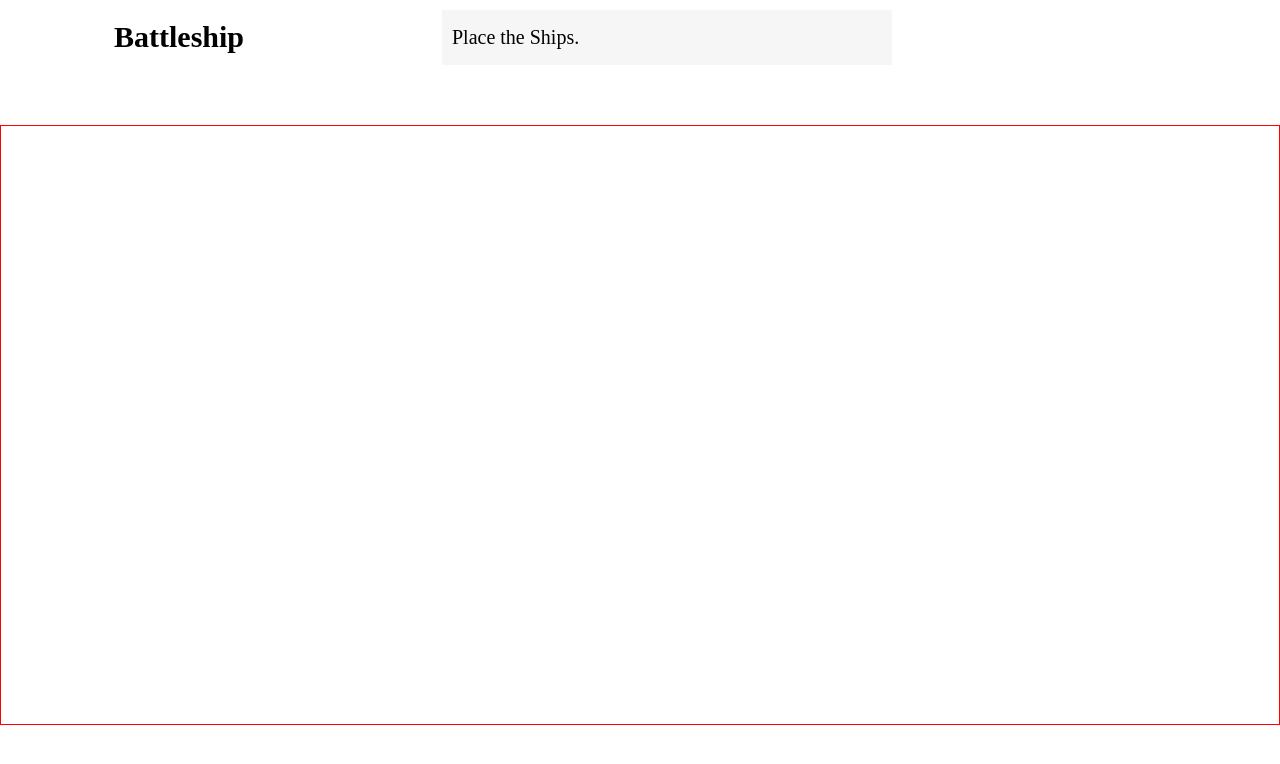
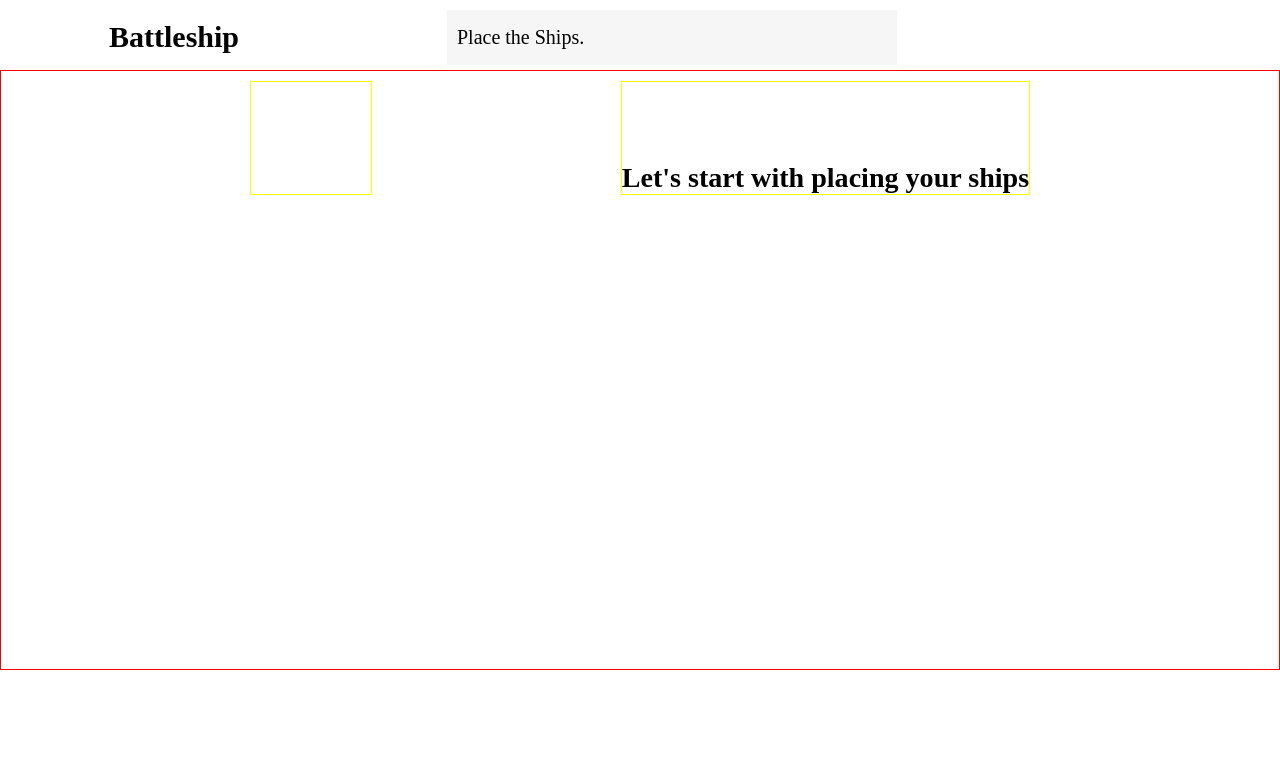
Before and after one commit to HamzaIbrahimi/Battleship, a website built with webpack: page src/template.html in a window 1280 px wide. Built offline with nearby package versions, Linux system fonts and the light colour scheme.

Commit message:
Include a box to show the ships

```diff
--- a/src/css/style.css
+++ b/src/css/style.css
@@ -20,7 +20,7 @@ header {
     justify-content: space-around;
     width: 70%;
     margin-left: 50px;
-    padding: 10px;
+    padding-top: 10px;
     gap: 100px;
 }
 
@@ -45,7 +45,7 @@ header h1 {
     align-items: center;
     padding: 10px;
     border: 1px solid red;
-    margin-top: 50px;
+    margin-top: 5px;
     height: 600px;
 }
 
@@ -64,7 +64,43 @@ header h1 {
 }
 
 .container > * {
-    width: 50px;
-    height: 50px;
+    width: 40px;
+    height: 40px;
     border: 1px solid rgb(65, 174, 210);
 }
+
+.player_one_area,
+.player_two_area {
+    display: flex;
+    flex-direction: column;
+    align-items: center;
+    border: 1px solid yellow;
+}
+
+.player_one_ship_area,
+.player_two_ship_area {
+    width: 120px;
+    height: 80px;
+    display: grid;
+    grid-template-columns: repeat(2, 60px);
+    grid-template-rows: repeat(2, 30px);
+    justify-items: center;
+    align-items: center;
+}
+
+.player_one_ship_area > div,
+.player_two_ship_area > div {
+    display: flex;
+}
+
+.player_one_ship_area > div > *,
+.player_two_ship_area > div > * {
+    width: 10px;
+    height: 10px;
+    text-align: center;
+    border: 1px solid rgb(65, 174, 210);
+}
+
+.patrolboat {
+    grid-column: 1 / span 2;
+}
--- a/src/template.html
+++ b/src/template.html
@@ -14,8 +14,17 @@
     </header>
     <div class="gamearea">
         <div class="grid-container">
-            <div class="container player1"></div>
-            <div class="container player2"></div>
+            <div class="player_one_area">
+                <div class="player_one_ship_area"></div>
+                <div class="container player1"></div>
+            </div>
+            <div class="player_two_area">
+                <div class="player_two_ship_area"></div>
+                <form action="" id="initliaze-game">
+                    <h3>Let's start with placing your ships</h3>
+                </form>
+                <div class="container player2"></div>
+            </div>
         </div>
     </div>
 
```
